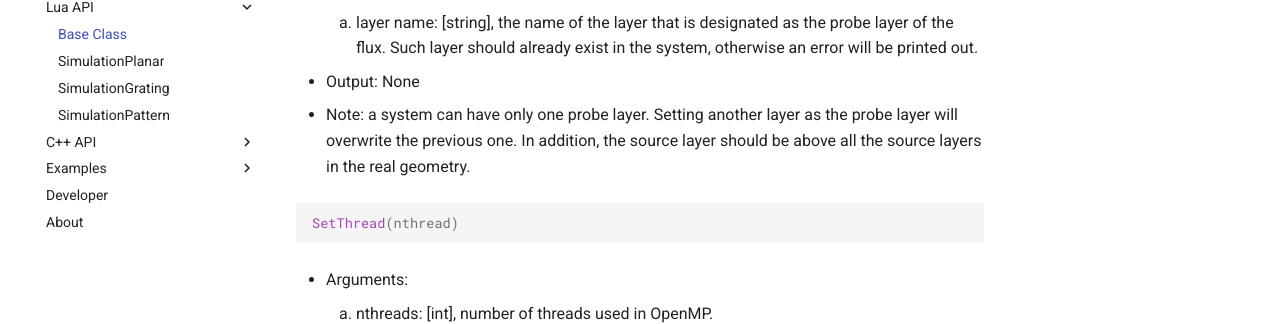
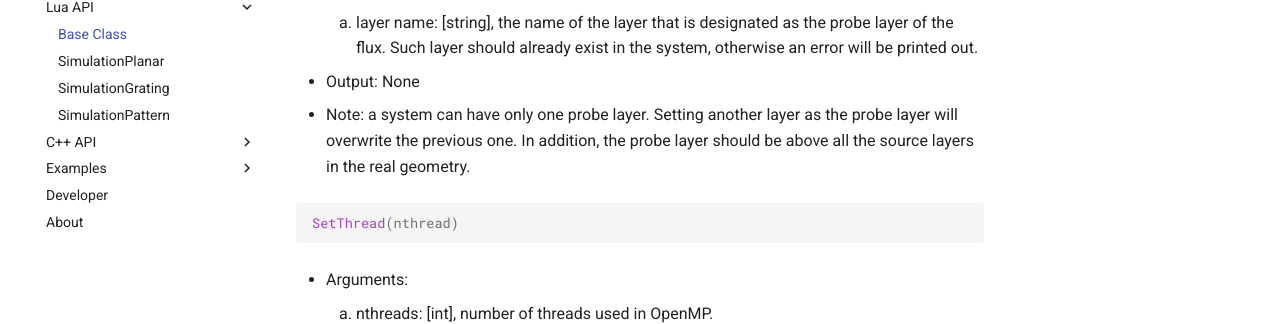
Before and after one commit to kfrancischen/MESH, an MkDocs documentation site: the page built from doc/docs/LuaAPI/baseClass.md, in a window 1280 px wide and 900 px high, scrolled down 3199 px. Shown: the part 155-479 px from the top of the window. Built offline with MkDocs 1.6.1 and Material for MkDocs 9.7.7, drawn with Linux system fonts in a browser that asks for light colours; formulas are drawn with MathJax 3; comment, search, counter and statistics services are not loaded; old or Windows-style settings are respelled for this version of MkDocs.

Commit message:
update doc

````diff
--- a/doc/docs/LuaAPI/baseClass.md
+++ b/doc/docs/LuaAPI/baseClass.md
@@ -114,7 +114,7 @@ SetProbeLayer(layer name)
 
 * Output: None
 
-* Note: a system can have only one probe layer. Setting another layer as the probe layer will overwrite the previous one. In addition, the source layer should be above all the source layers in the real geometry.
+* Note: a system can have only one probe layer. Setting another layer as the probe layer will overwrite the previous one. In addition, the probe layer should be above all the source layers in the real geometry.
 
 ```lua
 SetThread(nthread)
````
